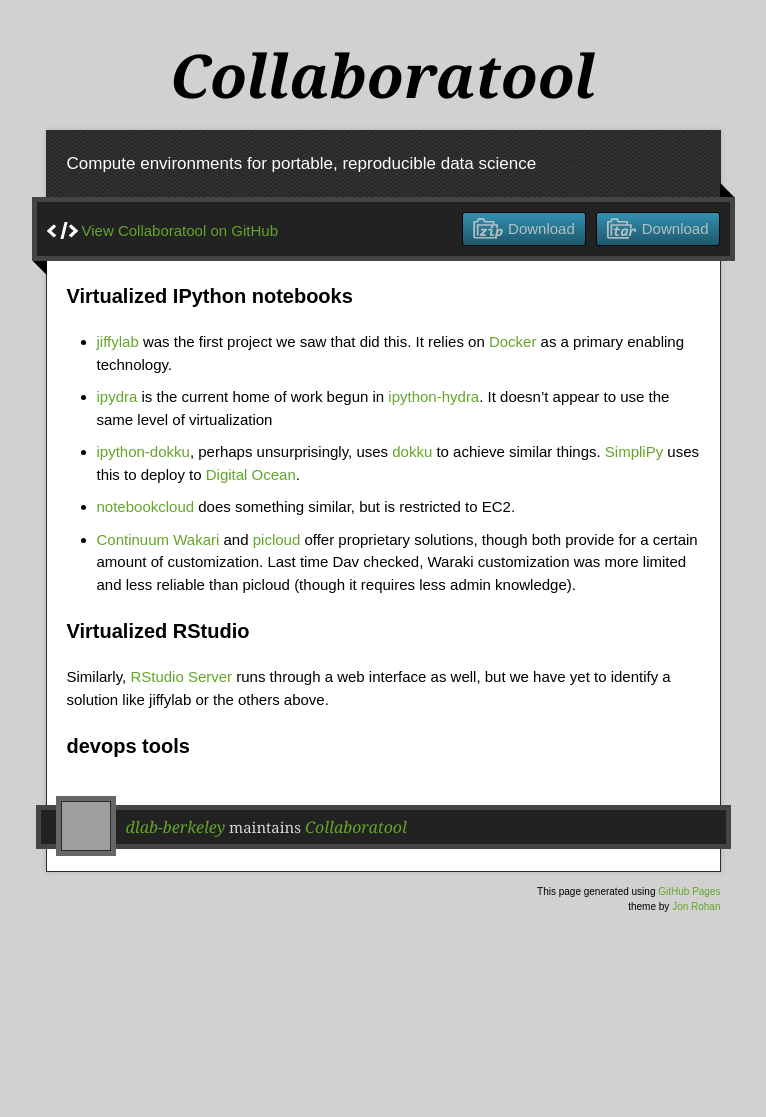
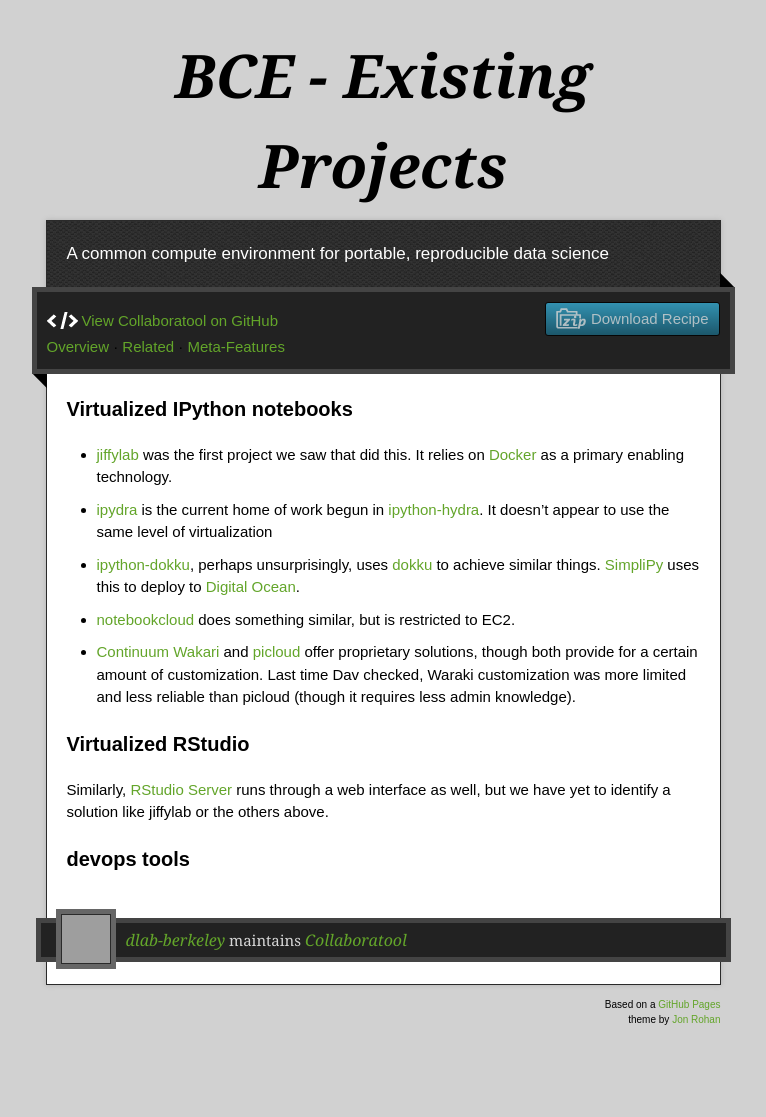
Before and after one commit to willingc/collaboratool, a Jekyll site: the page built from existing.md, in a window 1280 px wide. Shown: the whole page, without its empty margins (257-1023 px from the left). Built offline with Jekyll 4.4.1, drawn with Linux system fonts in a browser that asks for light colours; nearby versions of some CDN libraries; Markdown is read by kramdown in place of the engine named in the settings; before the commit the page ends 1004 px from its top, so only the background shows below that; grey boxes are pictures that could not be loaded.

Commit message:
Updates to layout

```diff
--- a/_config.yml
+++ b/_config.yml
@@ -1,6 +1,9 @@
-title: Collaboratool
-tagline: Compute environments for portable, reproducible data science
-# pygments: true
+title: BCE
+tagline: A common compute environment for portable, reproducible data science
+markdown: redcarpet
+pygments: true
+redcarpet:
+        extensions: ['smart']
 
 # This is the default format post.
 # For more see: http://jekyllrb.com/docs/permalinks/
--- a/_layouts/default.html
+++ b/_layouts/default.html
@@ -22,18 +22,21 @@
 
   <div class="wrapper">
     <header>
-        <h1 class="title">{{ site.title }}</h1>
+        <h1 class="title">{{ site.title }} - {{ page.title }}</h1>
     </header>
     <div id="container">
         <p class="tagline">{{ site.tagline }}</p>
       <div id="main" role="main">
         <div class="download-bar">
         <div class="inner">
-          <a href="https://github.com/dlab-berkeley/collaboratool/tarball/master" class="download-button tar"><span>Download</span></a>
-          <a href="https://github.com/dlab-berkeley/collaboratool/zipball/master" class="download-button zip"><span>Download</span></a>
+          <a href="https://github.com/dlab-berkeley/collaboratool/zipball/master"
+        class="download-button zip"><span>Download Recipe</span></a>
           <a href="https://github.com/dlab-berkeley/collaboratool" class="code">View Collaboratool on GitHub</a>
         </div>
         <span class="blc"></span><span class="trc"></span>
+          <a href="/">Overview</a> &middot;
+          <a href="/existing.html">Related</a> &middot;
+          <a href="/meta-features.html">Meta-Features</a>
         </div>
         <article class="markdown-body">
 
@@ -49,7 +52,9 @@
 
       </div>
       <div class="creds">
-        <small>This page generated using <a href="https://pages.github.com/">GitHub Pages</a><br/>theme by <a href="https://twitter.com/jonrohan/">Jon Rohan</a></small>
+        <small>Based on a <a href="https://pages.github.com/">GitHub Pages</a>
+            <br/>theme by
+            <a href="https://twitter.com/jonrohan/">Jon Rohan</a></small>
       </div>
     </footer>
   </div>
```
Also changed, not shown: existing.md (+1 -1 lines), index.md (+1 -1 lines).
